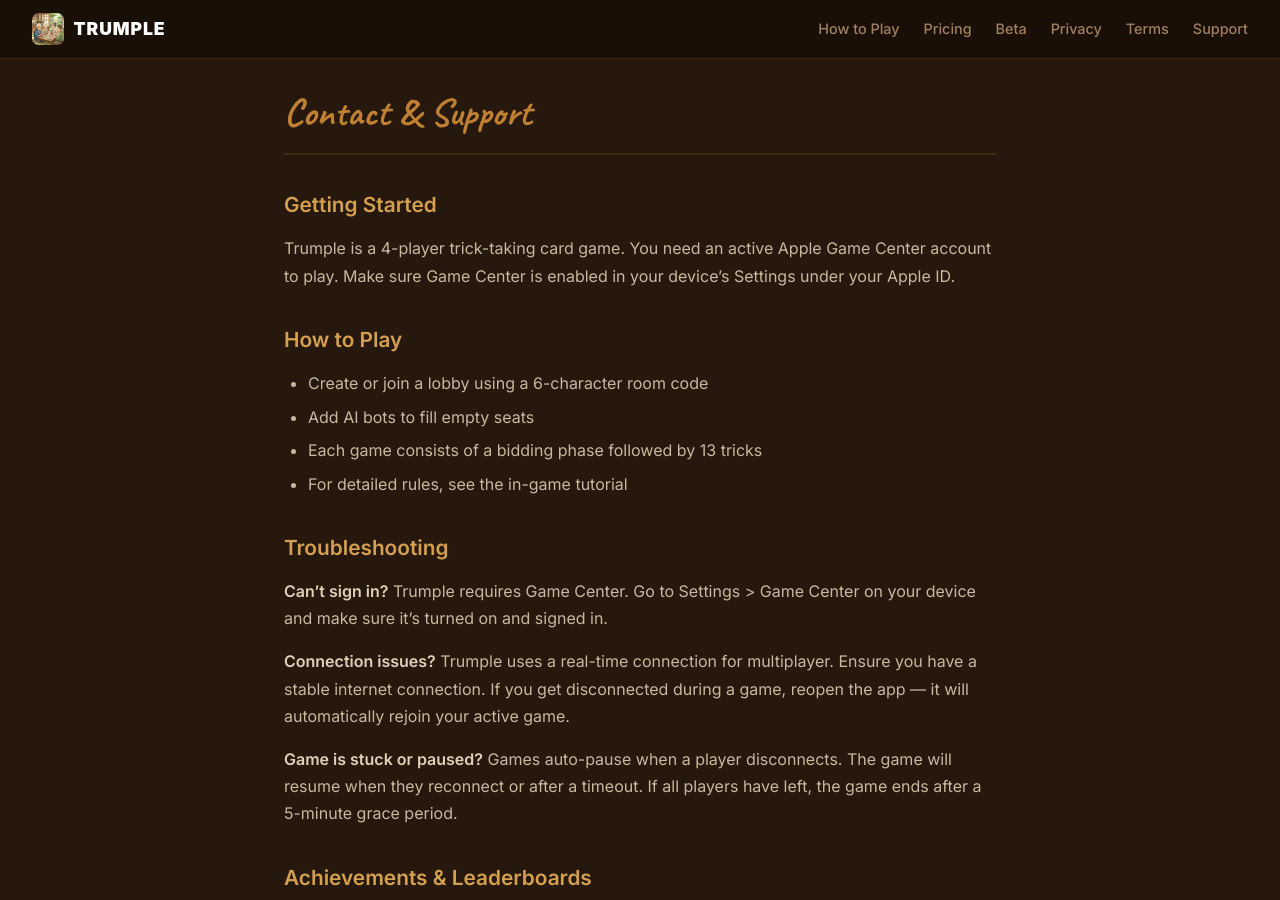
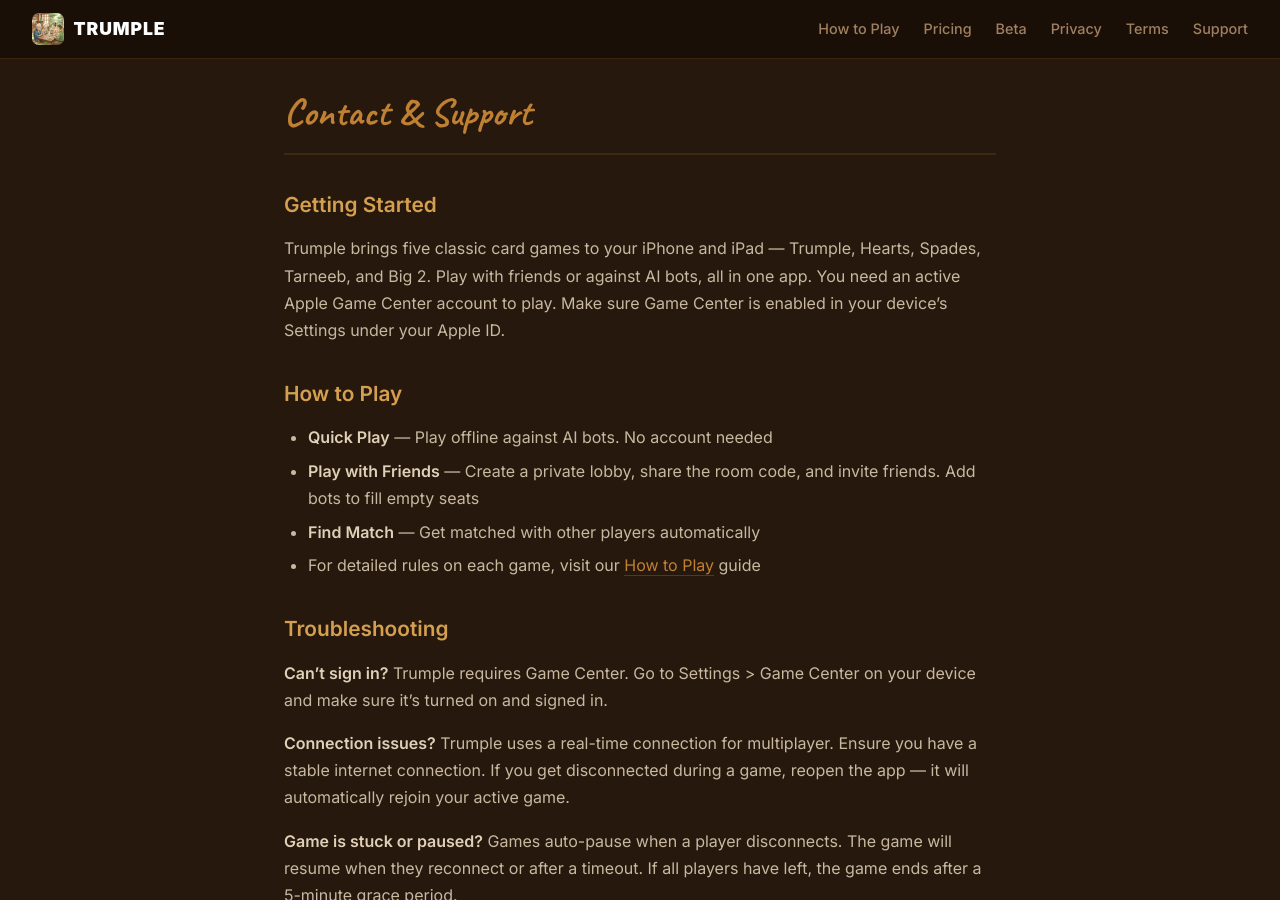
Before and after one commit to darifo2010/trumplesupport, a Jekyll site: the page built from contact.md, in a window 1280 px wide and 900 px high. Built offline with Jekyll 4.4.1, drawn with Linux system fonts in a browser that asks for light colours.

Commit message:
Update Getting Started & How to Play sections on contact page
Co-Authored-By: Claude Opus 4.6 (1M context) <noreply@anthropic.com>

```diff
--- a/contact.md
+++ b/contact.md
@@ -7,14 +7,14 @@ title: Contact & Support — Trumple
 
 ## Getting Started
 
-Trumple is a 4-player trick-taking card game. You need an active Apple Game Center account to play. Make sure Game Center is enabled in your device's Settings under your Apple ID.
+Trumple brings five classic card games to your iPhone and iPad — Trumple, Hearts, Spades, Tarneeb, and Big 2. Play with friends or against AI bots, all in one app. You need an active Apple Game Center account to play. Make sure Game Center is enabled in your device's Settings under your Apple ID.
 
 ## How to Play
 
-- Create or join a lobby using a 6-character room code
-- Add AI bots to fill empty seats
-- Each game consists of a bidding phase followed by 13 tricks
-- For detailed rules, see the in-game tutorial
+- **Quick Play** — Play offline against AI bots. No account needed
+- **Play with Friends** — Create a private lobby, share the room code, and invite friends. Add bots to fill empty seats
+- **Find Match** — Get matched with other players automatically
+- For detailed rules on each game, visit our [How to Play](how-to-play) guide
 
 ## Troubleshooting
 
```
